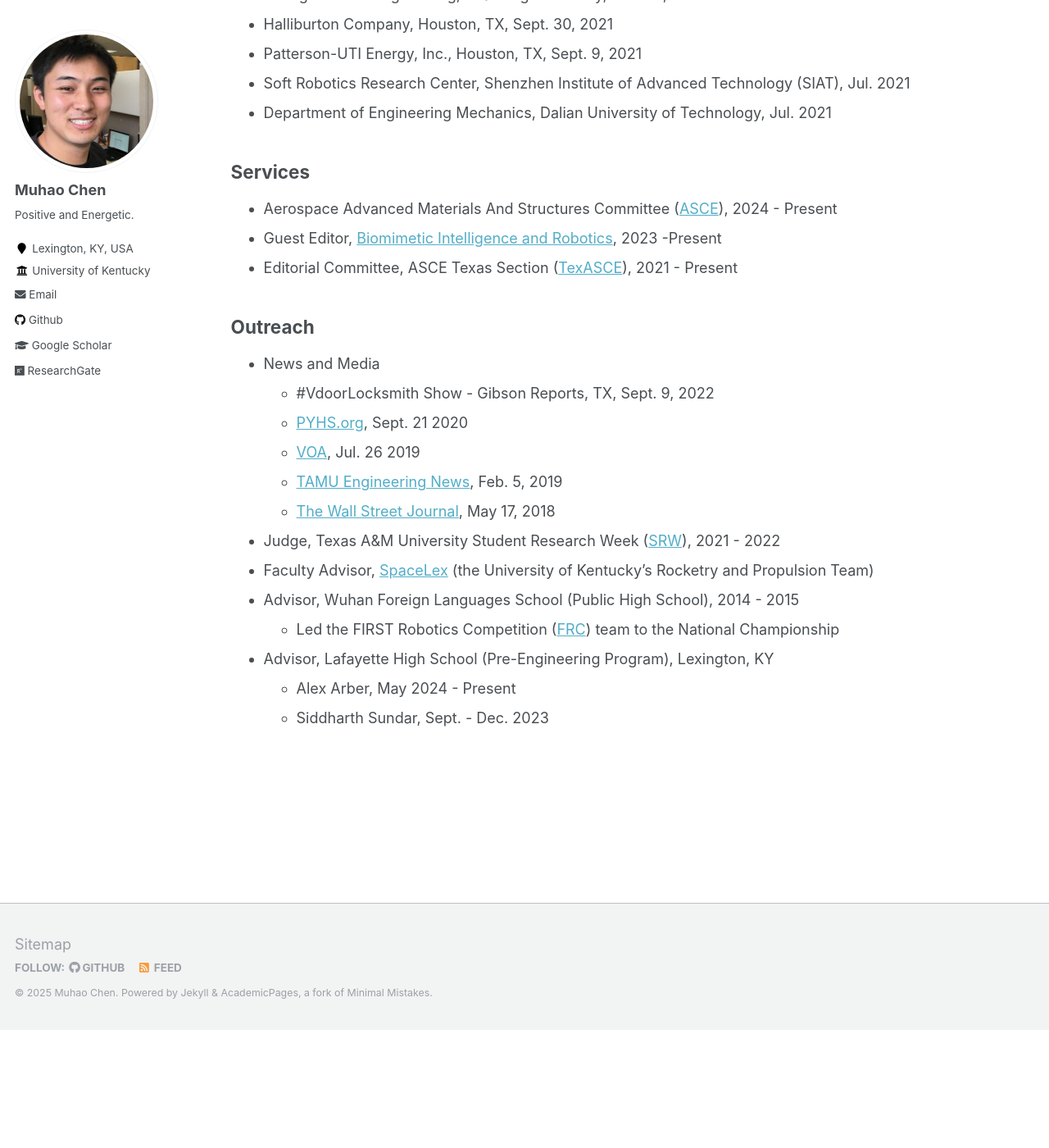
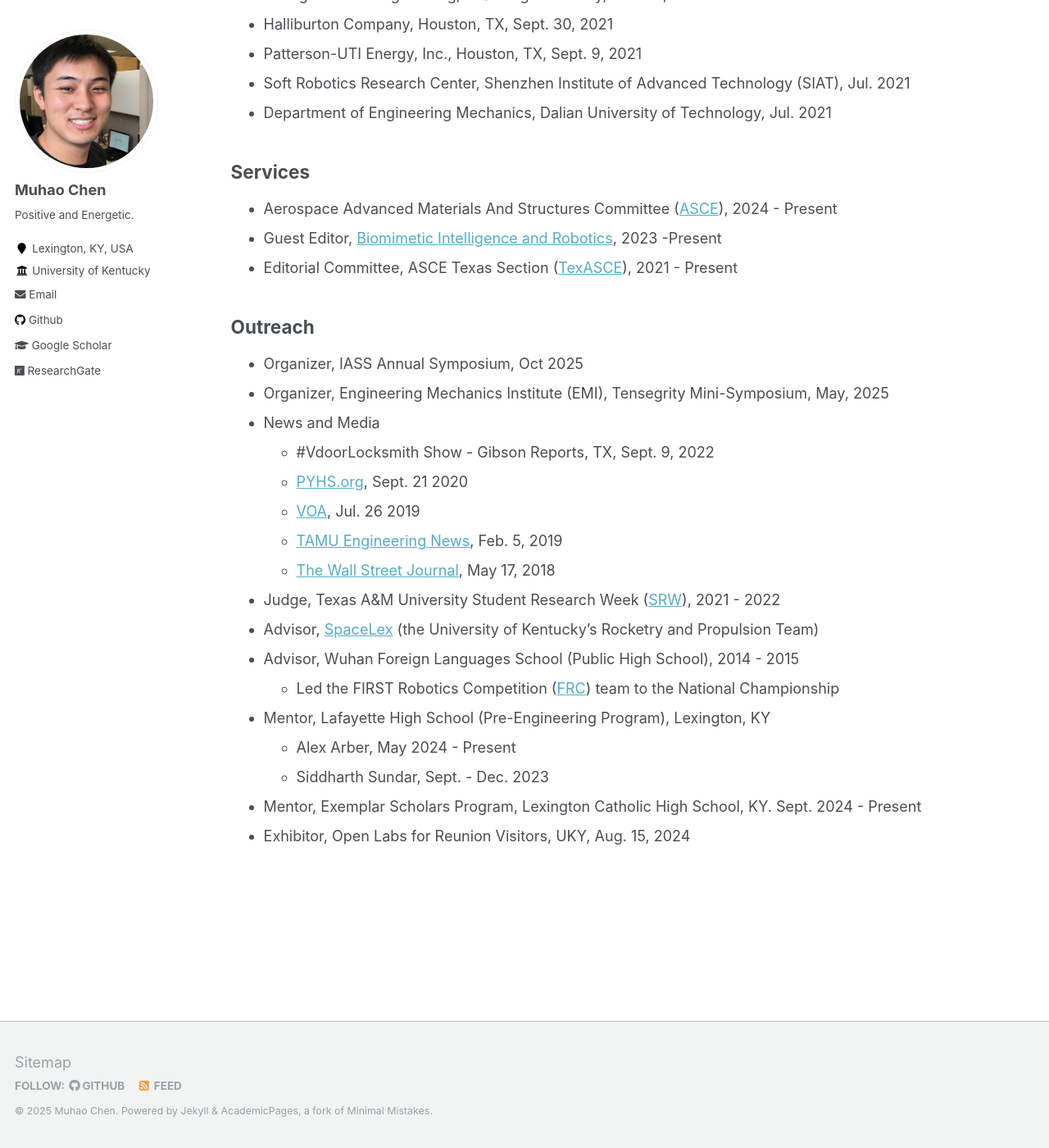
Before and after one commit to Muhao-Chen/muhao-chen.github.io, a Jekyll site: the page built from _pages/professional-activities.md, in a window 1280 px wide and 1400 px high, scrolled down 607 px. Shown: the whole window at 82% size. Built offline with Jekyll 4.4.1, drawn with Linux system fonts in a browser that asks for light colours; before the commit the page ends 1863 px from its top, so only the background shows below that.

Commit message:
Update professional-activities.md

```diff
--- a/_pages/professional-activities.md
+++ b/_pages/professional-activities.md
@@ -53,7 +53,11 @@ toc_max_header: 1
 <!-- , [Special Issue](https://www.sciencedirect.com/journal/biomimetic-intelligence-and-robotics/about/call-for-papers#biomimetic-soft-robotics-actuation-sensing-and-integration): Biomimetic Soft Robotics: Actuation, Sensing and Integration -->
 
 
+
+
 ## Outreach
+* Organizer, IASS Annual Symposium, Oct 2025
+* Organizer, Engineering Mechanics Institute (EMI), Tensegrity Mini-Symposium, May, 2025
 * News and Media
     - #VdoorLocksmith Show - Gibson Reports, TX, Sept. 9, 2022
     - [PYHS.org](https://phys.org/news/2020-09-space-habitat-artificial-gravity-enlarged.html), Sept. 21 2020
@@ -61,12 +65,15 @@ toc_max_header: 1
     - [TAMU Engineering News](https://engineering.tamu.edu/news/2019/02/building-a-growable-habitat-for-sustainable-life-in-space.html), Feb. 5, 2019
     - [The Wall Street Journal](https://www.wsj.com/articles/space-village-one-a-vision-for-life-beyond-earth-1526567016), May 17, 2018
 * Judge, Texas A&M University Student Research Week ([SRW](https://srw.tamu.edu/)), 2021 - 2022
-* Faculty Advisor, [SpaceLex](https://spacelex.engr.uky.edu/projects/meridian) (the University of Kentucky's Rocketry and Propulsion Team)
+* Advisor, [SpaceLex](https://spacelex.engr.uky.edu/projects/meridian) (the University of Kentucky's Rocketry and Propulsion Team)
 * Advisor, Wuhan Foreign Languages School (Public High School), 2014 - 2015
     - Led the FIRST Robotics Competition ([FRC](https://en.wikipedia.org/wiki/FIRST_Robotics_Competition)) team to the National Championship
-* Advisor, Lafayette High School (Pre-Engineering Program), Lexington, KY
+* Mentor, Lafayette High School (Pre-Engineering Program), Lexington, KY
     - Alex Arber, May 2024 - Present
     - Siddharth Sundar, Sept. - Dec. 2023
+* Mentor, Exemplar Scholars Program, Lexington Catholic High School, KY. Sept. 2024 - Present
+* Exhibitor, Open Labs for Reunion Visitors, UKY, Aug. 15, 2024
+
 
 <!-- * Advisor, FIRST Robotics Competition ([FRC](https://www.firstinspires.org/robotics/frc)), 2014 - 2015 -->
 
```
